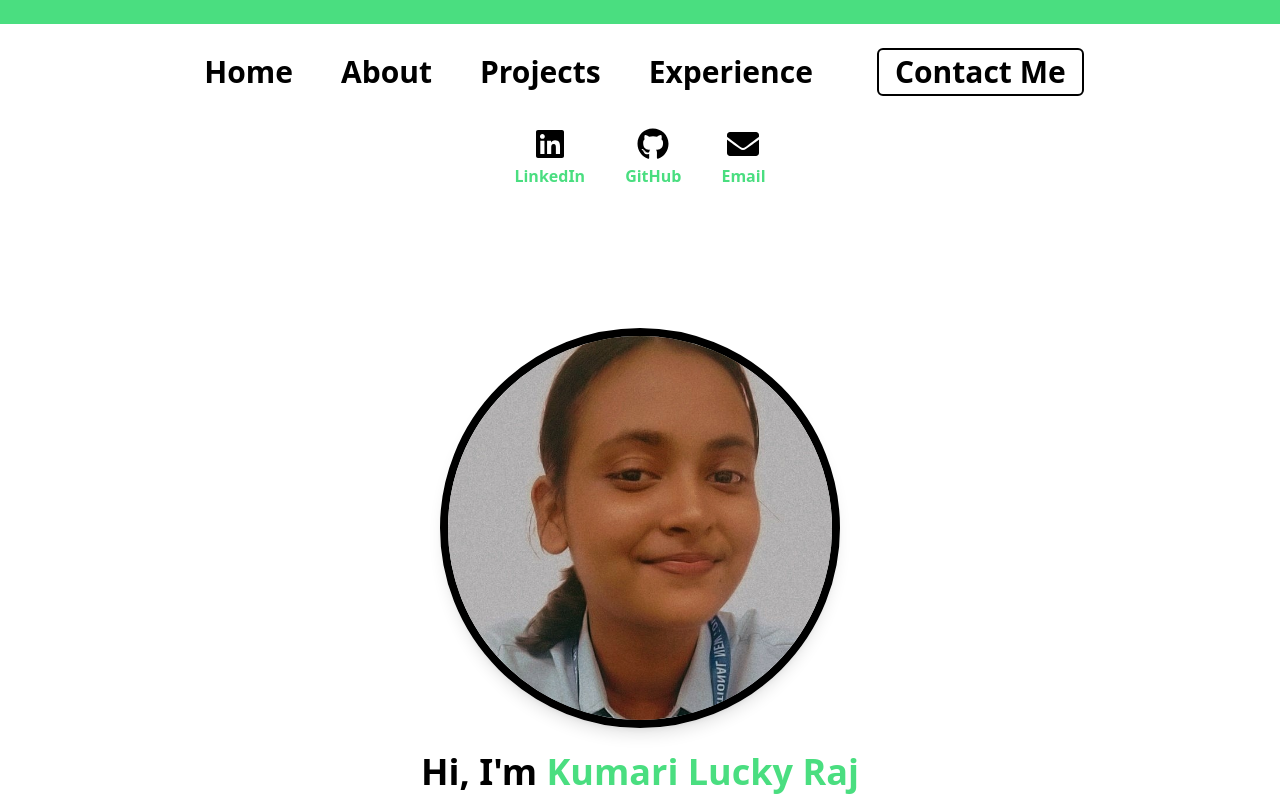
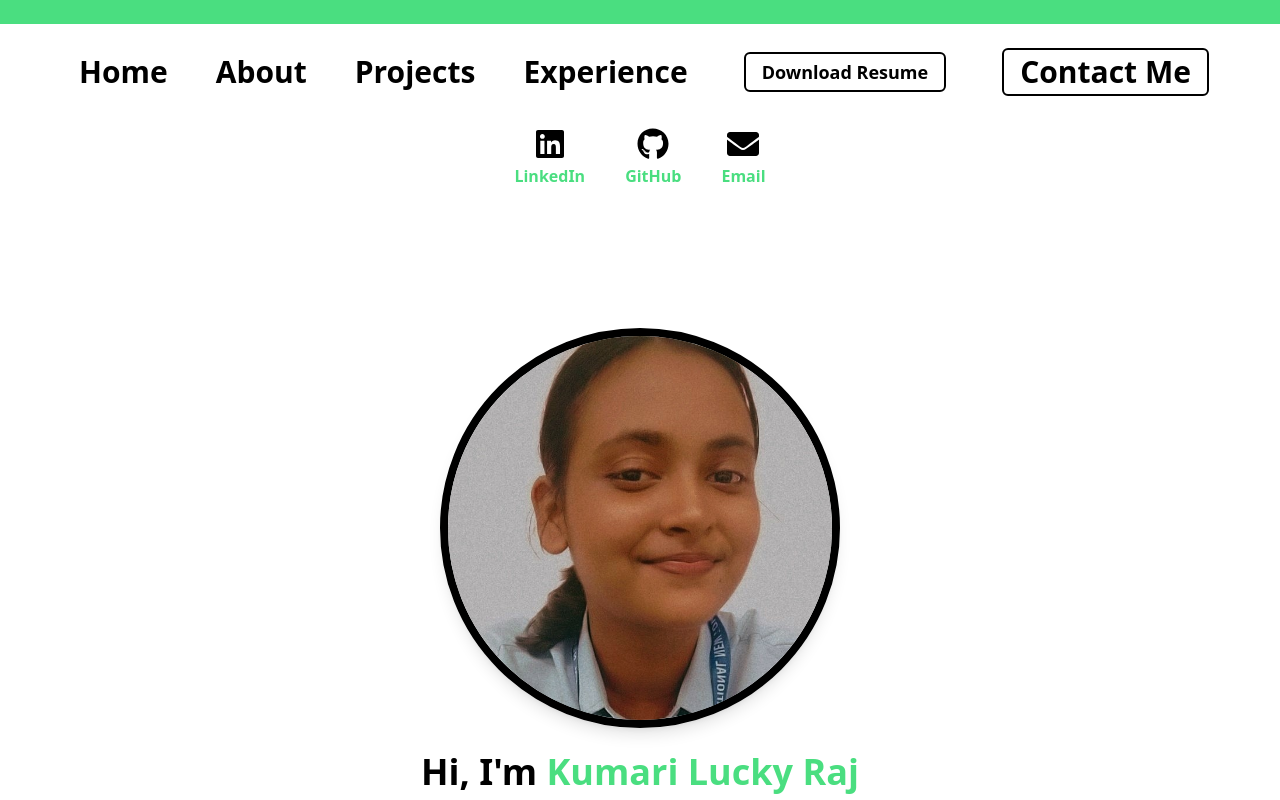
Before and after one commit to kumariluckyraj/My_Portfolio, a Next.js app: page / in a window 1280 px wide. Shown: the top 800 px of the page. Built offline with nearby package versions, Linux system fonts and the light colour scheme.

Commit message:
resume added

```diff
--- a/components/Navbar.js
+++ b/components/Navbar.js
@@ -70,6 +70,16 @@ const Navbar = () => {
           >
             Experience
           </Link>
+          <Link
+            href="/Kumari_Lucky_Raj_Resume..pdf"
+            className={`ml-4 px-4 py-1 border-2 border-black rounded-md hover:bg-green-400 transition text-base sm:text-lg ${
+              scrolled
+                ? 'text-black hover:bg-yellow-300'
+                : 'text-black hover:bg-green-400'
+            } transition rounded-md`}
+          >
+            Download Resume
+          </Link>
 
           {/* Contact Me button shifted on larger screens */}
           <Link
@@ -83,7 +93,7 @@ const Navbar = () => {
 
       {/* Push page content down to avoid overlap */}
       <div className="h-[120px]" />
-      <TopSocialBar />
+      <TopSocialBar/>
     </>
   )
 }
```
Also changed, not shown: 1 other file (tests, documents, lock files or other folders).
